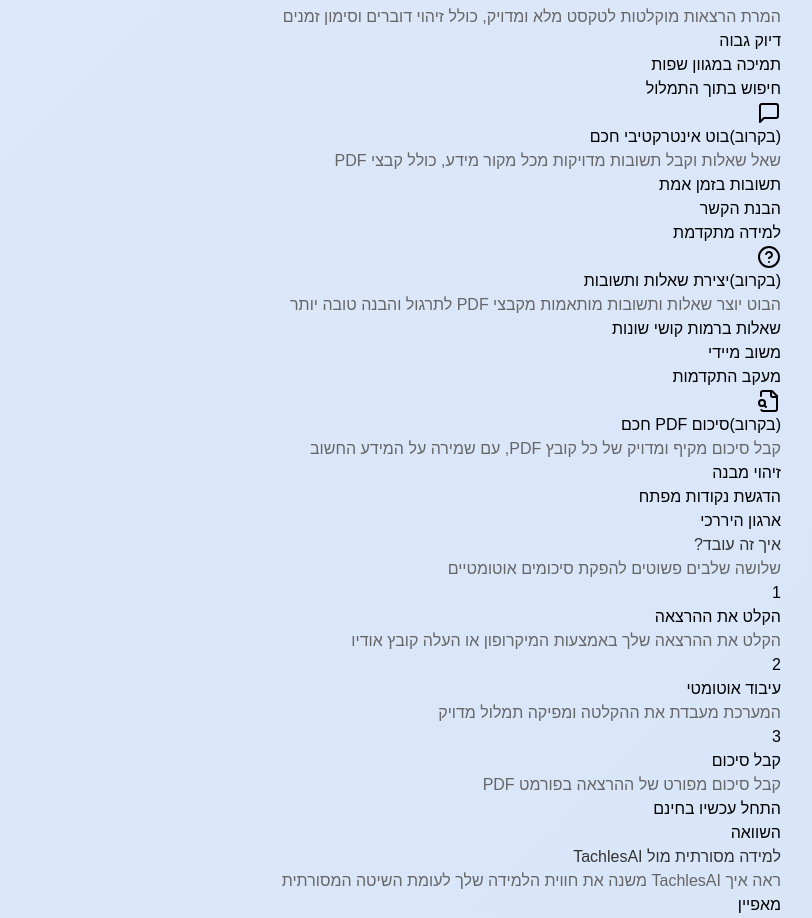
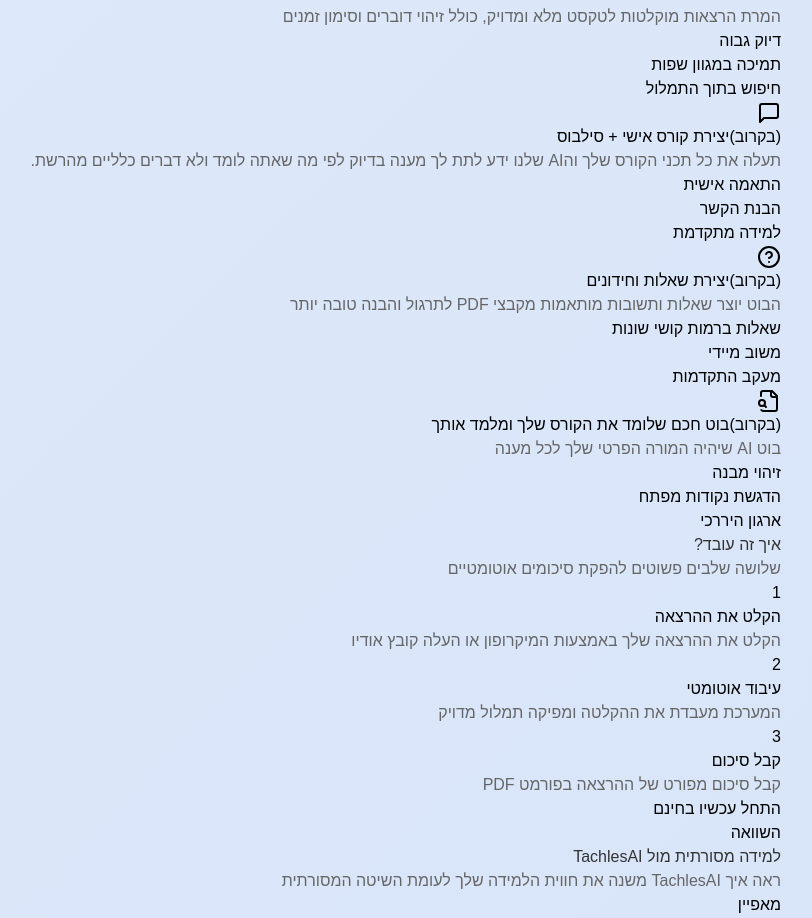
Before and after one commit to tachlesai/studentsummary, a React (Vite) app in the folder Student_summary/: page / in a window 1280 px wide. Shown: the part 1003-1921 px from the top of the page, without its empty margins (459-1271 px from the left). Built offline with nearby package versions, Linux system fonts and the light colour scheme; no server answers.

Commit message:
Update Capabilities.jsx

```diff
--- a/Student_summary/src/components/Capabilities.jsx
+++ b/Student_summary/src/components/Capabilities.jsx
@@ -17,20 +17,20 @@
     },
     {
       icon: <MessageSquare className="w-12 h-12 text-indigo-600" />,
-      title: "(בקרוב)בוט אינטרקטיבי חכם",
-      description: "שאל שאלות וקבל תשובות מדויקות מכל מקור מידע, כולל קבצי PDF",
-      features: ["תשובות בזמן אמת", "הבנת הקשר", "למידה מתקדמת"]
+      title: "(בקרוב)יצירת קורס אישי + סילבוס",
+      description: "תעלה את כל תכני הקורס שלך והAI שלנו ידע לתת לך מענה בדיוק לפי מה שאתה לומד ולא דברים כלליים מהרשת.",
+      features: ["התאמה אישית", "הבנת הקשר", "למידה מתקדמת"]
     },
     {
       icon: <HelpCircle className="w-12 h-12 text-indigo-600" />,
-      title: "(בקרוב)יצירת שאלות ותשובות",
+      title: "(בקרוב)יצירת שאלות וחידונים",
       description: "הבוט יוצר שאלות ותשובות מותאמות מקבצי PDF לתרגול והבנה טובה יותר",
       features: ["שאלות ברמות קושי שונות", "משוב מיידי", "מעקב התקדמות"]
     },
     {
       icon: <FileSearch className="w-12 h-12 text-indigo-600" />,
-      title: "(בקרוב)סיכום PDF חכם",
-      description: "קבל סיכום מקיף ומדויק של כל קובץ PDF, עם שמירה על המידע החשוב",
+      title: "(בקרוב)בוט חכם שלומד את הקורס שלך ומלמד אותך",
+      description: "בוט AI שיהיה המורה הפרטי שלך לכל מענה",
       features: ["זיהוי מבנה", "הדגשת נקודות מפתח", "ארגון היררכי"]
     }
   ];
```
